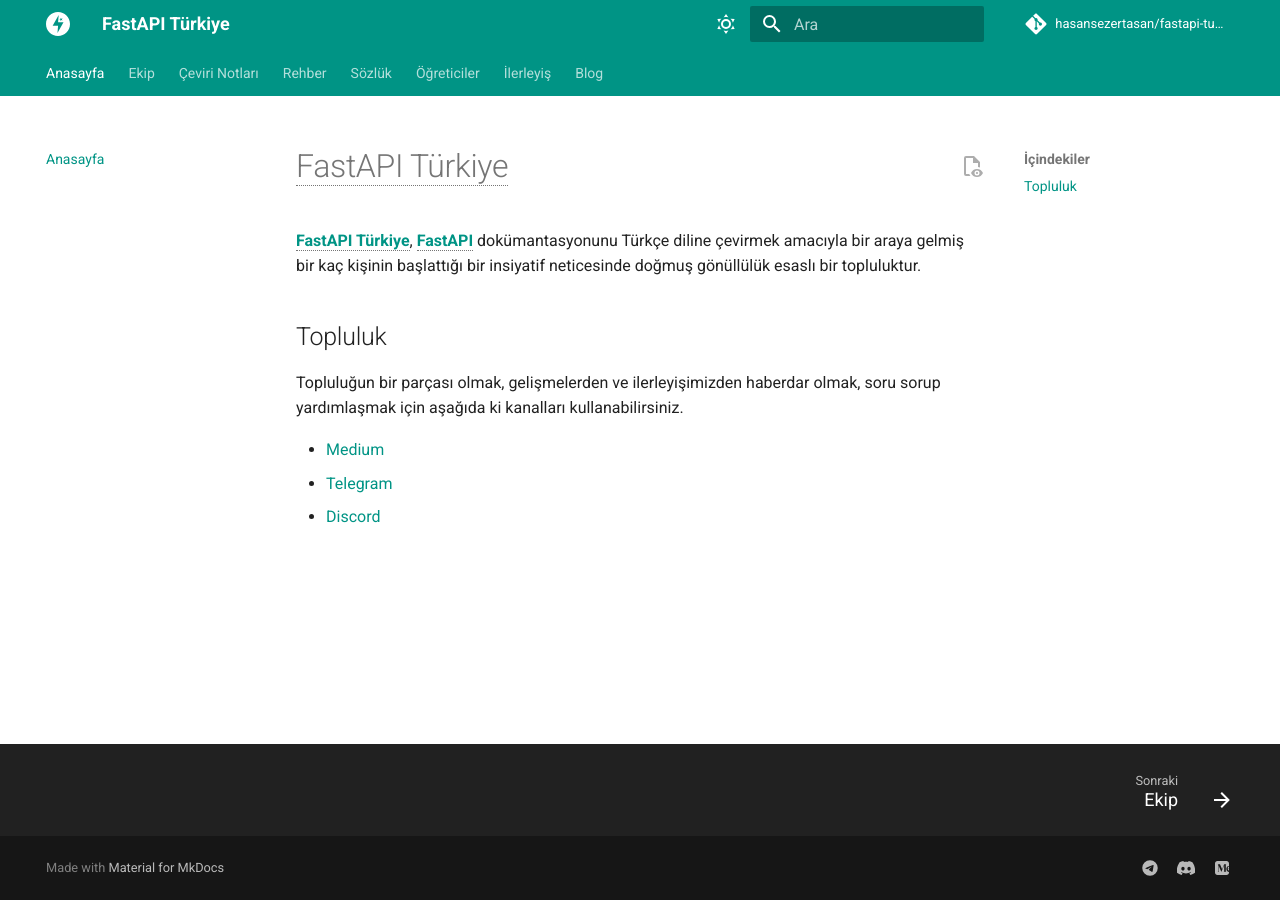
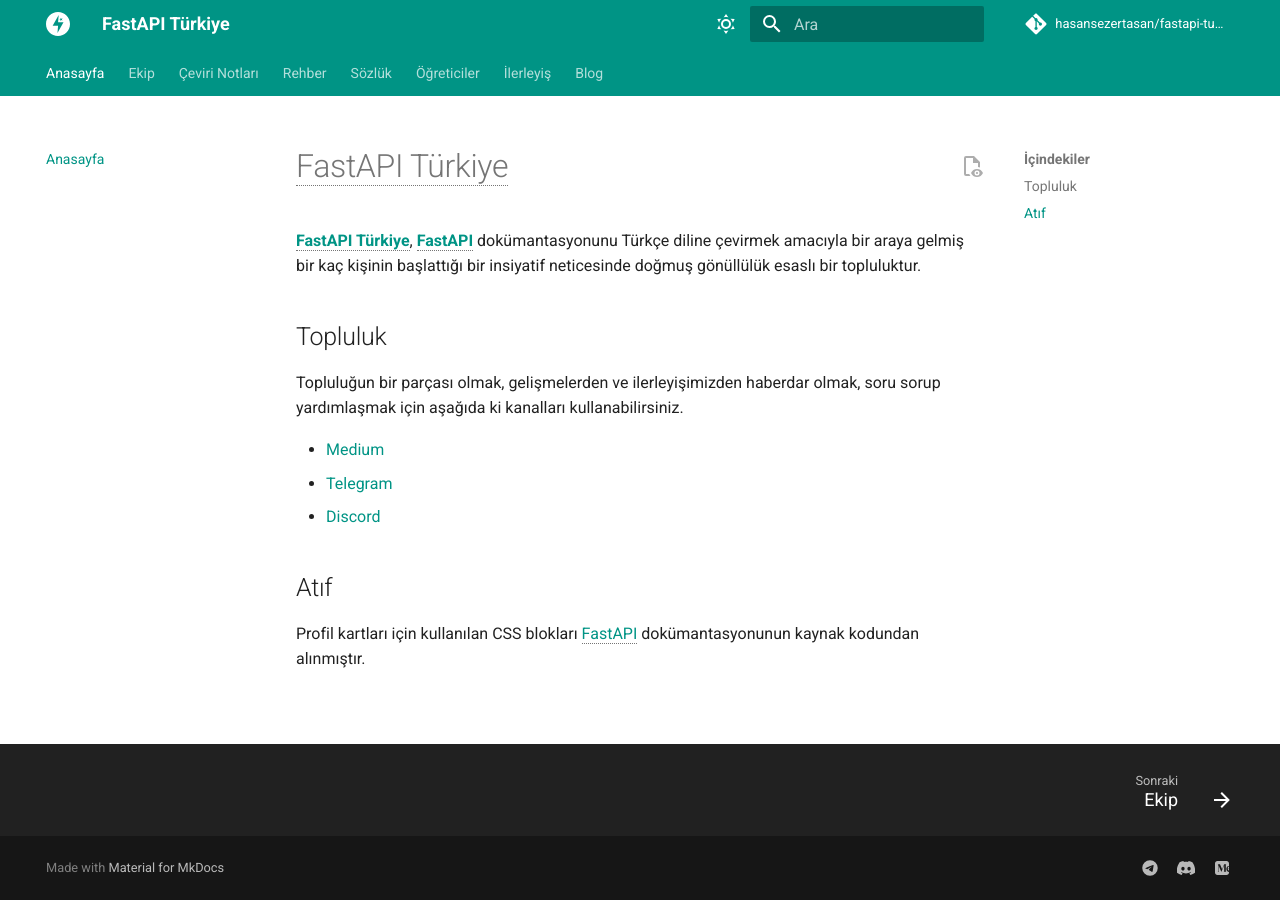
Before and after one commit to hasansezertasan/fastapi-turkiye, an MkDocs documentation site: the page built from docs/index.md, in a window 1280 px wide. Built offline with MkDocs 1.6.1 and Material for MkDocs 9.7.7, drawn with Linux system fonts in a browser that asks for light colours; comment, search, counter and statistics services are not loaded.

Commit message:
Atıf başlığı  eklendi.

```diff
--- a/docs/index.md
+++ b/docs/index.md
@@ -9,3 +9,9 @@ Topluluğun bir parçası olmak, gelişmelerden ve ilerleyişimizden haberdar ol
 - [Medium](https://medium.com/fastapi-turkiye)
 - [Telegram](https://t.me/fastapiturkiye)
 - [Discord](https://discord.gg/dPgCU2X9xB)
+
+## Atıf
+
+Profil kartları için kullanılan CSS blokları [FastAPI] dokümantasyonunun kaynak kodundan alınmıştır.
+
+[FastAPI]: https://github.com/tiangolo/fastapi
```
Also changed, not shown: README.md (+6 -0 lines).
